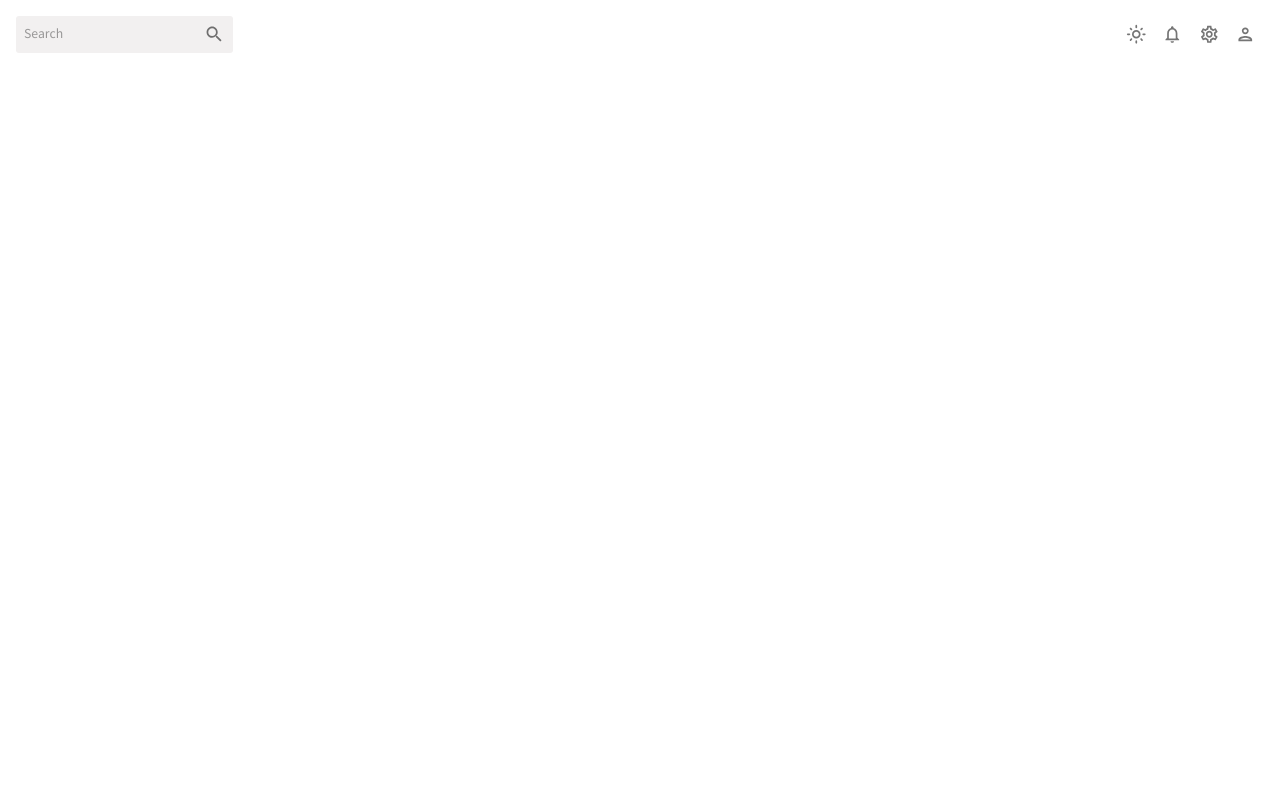
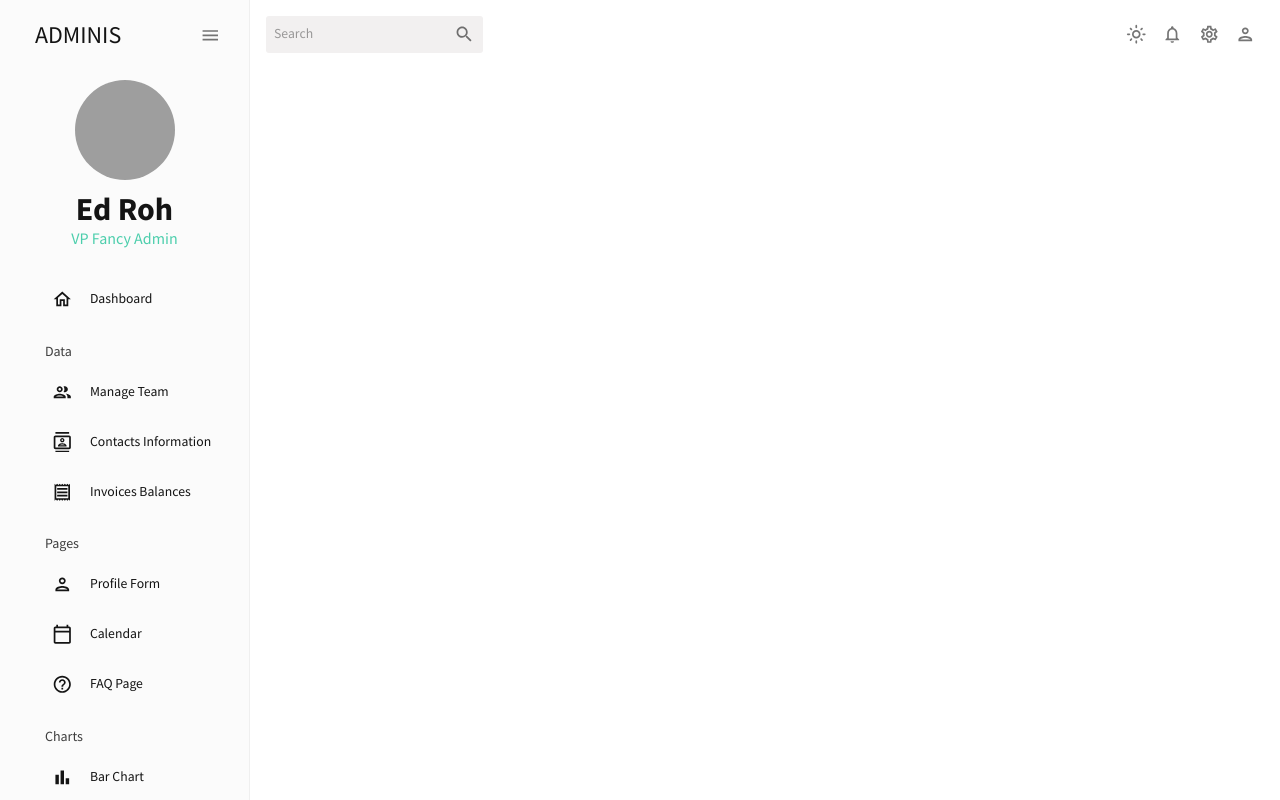
Before and after one commit to ragacijane/NextjsTemplate, a React (Create React App) app: page / in a window 1280 px wide. Shown: the top 800 px of the page. Built offline with nearby package versions, Linux system fonts and the light colour scheme; grey boxes are pictures that could not be loaded.

Commit message:
add sidebar

```diff
--- a/package.json
+++ b/package.json
@@ -32,7 +32,7 @@
   },
   "scripts": {
     "start": "react-scripts --openssl-legacy-provider start",
-    "build": "react-scripts build",
+    "build": "react-scripts --openssl-legacy-provider build",
     "test": "react-scripts test",
     "eject": "react-scripts eject"
   },
--- a/src/App.tsx
+++ b/src/App.tsx
@@ -1,20 +1,29 @@
 
+import { Route, Routes } from "react-router-dom";
 import { Topbar } from "./scenes/global/Topbar";
 import { ColorModeContext, useMode } from "./theme";
 import { CssBaseline, ThemeProvider } from "@mui/material";
-import React from 'react'
+import React, { useState } from 'react'
+import { Dashboard } from "./scenes/dashboard/Dashboard";
+import { MainSidebar } from "./scenes/global/Sidebar";
 
 
 function App() {
   const [theme, colorMode] = useMode();
+  const [isSidebar, setIsSidebar] = useState(true);
+
 
   return (
     <ColorModeContext.Provider value={colorMode}>
       <ThemeProvider theme={theme}>
         <CssBaseline />
         <div className='app' >
+          <MainSidebar />
           <main className="content">
             <Topbar/>
+            <Routes>
+              <Route path='/' element={<Dashboard/>} />
+            </Routes>
           </main>
         </div>
       </ThemeProvider>
--- a/src/index.tsx
+++ b/src/index.tsx
@@ -4,6 +4,8 @@ import React from 'react'
 import './index.css';
 import App from './App';
 import { BrowserRouter } from 'react-router-dom';
+import { ProSidebarProvider } from 'react-pro-sidebar';
+
 
 
 const root = ReactDOM.createRoot(
@@ -11,7 +13,9 @@ const root = ReactDOM.createRoot(
 );
 root.render(
   <BrowserRouter>
+    <ProSidebarProvider>
       <App />
+    </ ProSidebarProvider>
   </BrowserRouter>
 
 );
--- a/src/scenes/dashboard/Dashboard.tsx
+++ b/src/scenes/dashboard/Dashboard.tsx
@@ -1,3 +1,8 @@
+import { Box } from '@mui/material'
+import React from 'react'
+
 export const Dashboard = () => {
-    return <div>Dashboard</div>
+    return <Box m="20px">
+
+    </Box>
 }
--- a/src/scenes/global/Sidebar.tsx
+++ b/src/scenes/global/Sidebar.tsx
@@ -1,3 +1,238 @@
-export const Sidebar = () => {
-    return <div>Sidebar</div>
+import React from 'react'
+import { useState, } from "react"
+import { Sidebar, Menu, MenuItem, useProSidebar} from 'react-pro-sidebar'
+import { Box, IconButton, Typography, useTheme } from '@mui/material'
+import { tokens } from "../../theme";
+import HomeOutlinedIcon from "@mui/icons-material/HomeOutlined";
+import PeopleOutlinedIcon from "@mui/icons-material/PeopleOutlined";
+import ContactsOutlinedIcon from "@mui/icons-material/ContactsOutlined";
+import ReceiptOutlinedIcon from "@mui/icons-material/ReceiptOutlined";
+import PersonOutlinedIcon from "@mui/icons-material/PersonOutlined";
+import CalendarTodayOutlinedIcon from "@mui/icons-material/CalendarTodayOutlined";
+import HelpOutlineOutlinedIcon from "@mui/icons-material/HelpOutlineOutlined";
+import BarChartOutlinedIcon from "@mui/icons-material/BarChartOutlined";
+import PieChartOutlineOutlinedIcon from "@mui/icons-material/PieChartOutlineOutlined";
+import TimelineOutlinedIcon from "@mui/icons-material/TimelineOutlined";
+import MenuOutlinedIcon from "@mui/icons-material/MenuOutlined";
+import MapOutlinedIcon from "@mui/icons-material/MapOutlined";
+import { Link } from 'react-router-dom';
+
+
+
+interface ItemParams{
+    title: string,
+    to: string,
+    icon: any,
+    selected:any,
+    setSelected:any
 }
+
+const Item = ({ title, to, icon, selected, setSelected }: ItemParams) => {
+    const theme = useTheme();
+    const colors = tokens(theme.palette.mode);
+    return (
+      <MenuItem
+        active={selected === title}
+        style={{
+          color: colors.grey[100],
+        }}
+        onClick={() => setSelected(title)}
+        icon={icon}
+      >
+        <Typography>{title}</Typography>
+        <Link to={to}/>
+      </MenuItem>
+    );
+  };
+
+
+export const MainSidebar = () => {
+    const { collapseSidebar } = useProSidebar();
+    const theme = useTheme();
+    const colors = tokens(theme.palette.mode);
+    const [isCollapsed, setIsCollapsed] = useState(false);
+    const [selected, setSelected] = useState("Dashboard");
+
+    return (
+      <Box
+        sx={{
+          "& .pro-sidebar-inner": {
+            background: `${colors.primary[400]} !important`,
+          },
+          "& .pro-icon-wrapper": {
+            backgroundColor: "transparent !important",
+          },
+          "& .pro-inner-item": {
+            padding: "5px 35px 5px 20px !important",
+          },
+          "& .pro-inner-item:hover": {
+            color: "#868dfb !important",
+          },
+          "& .pro-menu-item.active": {
+            color: "#6870fa !important",
+          },
+        }}
+      >
+        <Sidebar >
+          <Menu>
+            {/* LOGO AND MENU ICON */}
+            <MenuItem
+              onClick={() => collapseSidebar()}
+              icon={isCollapsed ? <MenuOutlinedIcon /> : undefined}
+              style={{
+                margin: "10px 0 20px 0",
+                color: colors.grey[100],
+              }}
+            >
+              {!isCollapsed && (
+                <Box
+                  display="flex"
+                  justifyContent="space-between"
+                  alignItems="center"
+                  ml="15px"
+                >
+                  <Typography variant="h3" color={colors.grey[100]}>
+                    ADMINIS
+                  </Typography>
+                  <IconButton onClick={() => collapseSidebar()}>
+                    <MenuOutlinedIcon />
+                  </IconButton>
+                </Box>
+              )}
+            </MenuItem>
+
+            {!isCollapsed && (
+              <Box mb="25px">
+                <Box display="flex" justifyContent="center" alignItems="center">
+                  <img
+                    alt="profile-user"
+                    width="100px"
+                    height="100px"
+                    src={`../../assets/user.png`}
+                    style={{ cursor: "pointer", borderRadius: "50%" }}
+                  />
+                </Box>
+                <Box textAlign="center">
+                  <Typography
+                    variant="h2"
+                    color={colors.grey[100]}
+                    fontWeight="bold"
+                    sx={{ m: "10px 0 0 0" }}
+                  >
+                    Ed Roh
+                  </Typography>
+                  <Typography variant="h5" color={colors.greenAccent[500]}>
+                    VP Fancy Admin
+                  </Typography>
+                </Box>
+              </Box>
+            )}
+
+            <Box paddingLeft={isCollapsed ? undefined : "10%"}>
+              <Item
+                title="Dashboard"
+                to="/"
+                icon={<HomeOutlinedIcon />}
+                selected={selected}
+                setSelected={setSelected}
+              />
+
+              <Typography
+                variant="h6"
+                color={colors.grey[300]}
+                sx={{ m: "15px 0 5px 20px" }}
+              >
+                Data
+              </Typography>
+              <Item
+                title="Manage Team"
+                to="/team"
+                icon={<PeopleOutlinedIcon />}
+                selected={selected}
+                setSelected={setSelected}
+              />
+              <Item
+                title="Contacts Information"
+                to="/contacts"
+                icon={<ContactsOutlinedIcon />}
+                selected={selected}
+                setSelected={setSelected}
+              />
+              <Item
+                title="Invoices Balances"
+                to="/invoices"
+                icon={<ReceiptOutlinedIcon />}
+                selected={selected}
+                setSelected={setSelected}
+              />
+
+              <Typography
+                variant="h6"
+                color={colors.grey[300]}
+                sx={{ m: "15px 0 5px 20px" }}
+              >
+                Pages
+              </Typography>
+              <Item
+                title="Profile Form"
+                to="/form"
+                icon={<PersonOutlinedIcon />}
+                selected={selected}
+                setSelected={setSelected}
+              />
+              <Item
+                title="Calendar"
+                to="/calendar"
+                icon={<CalendarTodayOutlinedIcon />}
+                selected={selected}
+                setSelected={setSelected}
+              />
+              <Item
+                title="FAQ Page"
+                to="/faq"
+                icon={<HelpOutlineOutlinedIcon />}
+                selected={selected}
+                setSelected={setSelected}
+              />
+
+              <Typography
+                variant="h6"
+                color={colors.grey[300]}
+                sx={{ m: "15px 0 5px 20px" }}
+              >
+                Charts
+              </Typography>
+              <Item
+                title="Bar Chart"
+                to="/bar"
+                icon={<BarChartOutlinedIcon />}
+                selected={selected}
+                setSelected={setSelected}
+              />
+              <Item
+                title="Pie Chart"
+                to="/pie"
+                icon={<PieChartOutlineOutlinedIcon />}
+                selected={selected}
+                setSelected={setSelected}
+              />
+              <Item
+                title="Line Chart"
+                to="/line"
+                icon={<TimelineOutlinedIcon />}
+                selected={selected}
+                setSelected={setSelected}
+              />
+              <Item
+                title="Geography Chart"
+                to="/geography"
+                icon={<MapOutlinedIcon />}
+                selected={selected}
+                setSelected={setSelected}
+              />
+            </Box>
+          </Menu>
+        </Sidebar>
+      </Box>
+    );
+  };
```
